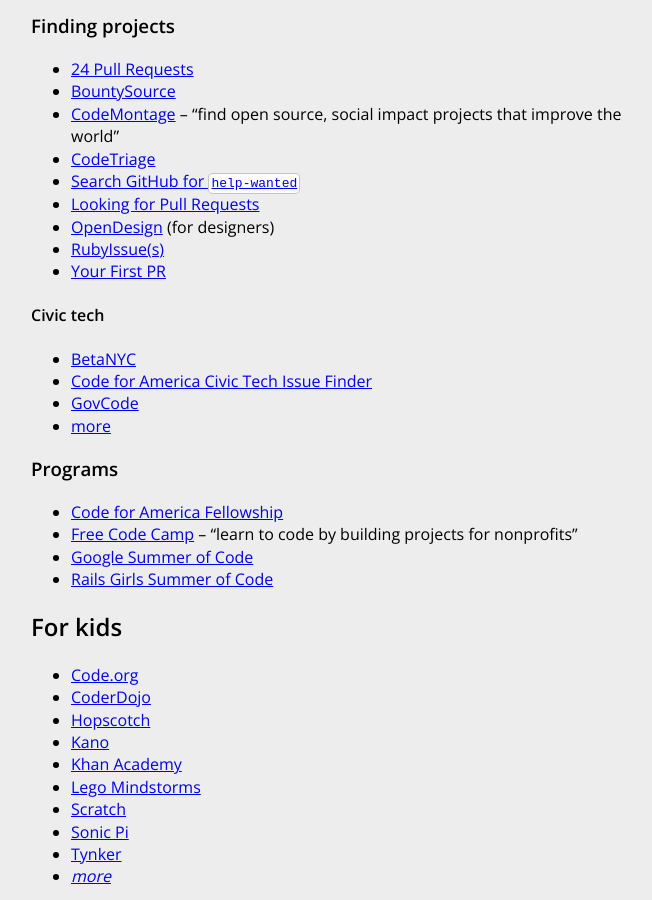
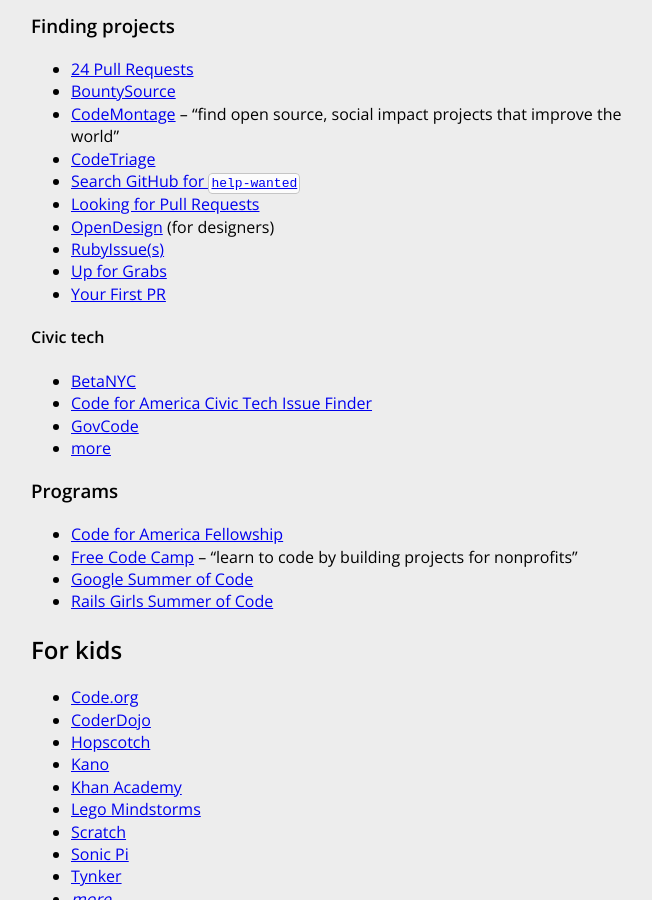
Before and after one commit to HackerHours/hackerhours.org, a Jekyll site: the page built from resources.md, in a window 1280 px wide and 900 px high, scrolled down 2706 px. Shown: the whole window, without its empty margins (289-941 px from the left). Built offline with Jekyll 4.4.1, drawn with Linux system fonts in a browser that asks for light colours; comment, search, counter and statistics services are not loaded.

Commit message:
link to Up for Grabs

```diff
--- a/resources.md
+++ b/resources.md
@@ -111,6 +111,7 @@
 * [Looking for Pull Requests](http://www.lookingforpullrequests.com/)
 * [OpenDesign](http://opendesign.io/) (for designers)
 * [RubyIssue(s)](https://rubyissues.ongoodbits.com/)
+* [Up for Grabs](http://up-for-grabs.net)
 * [Your First PR](https://twitter.com/yourfirstpr)
 
 #### Civic tech
```
